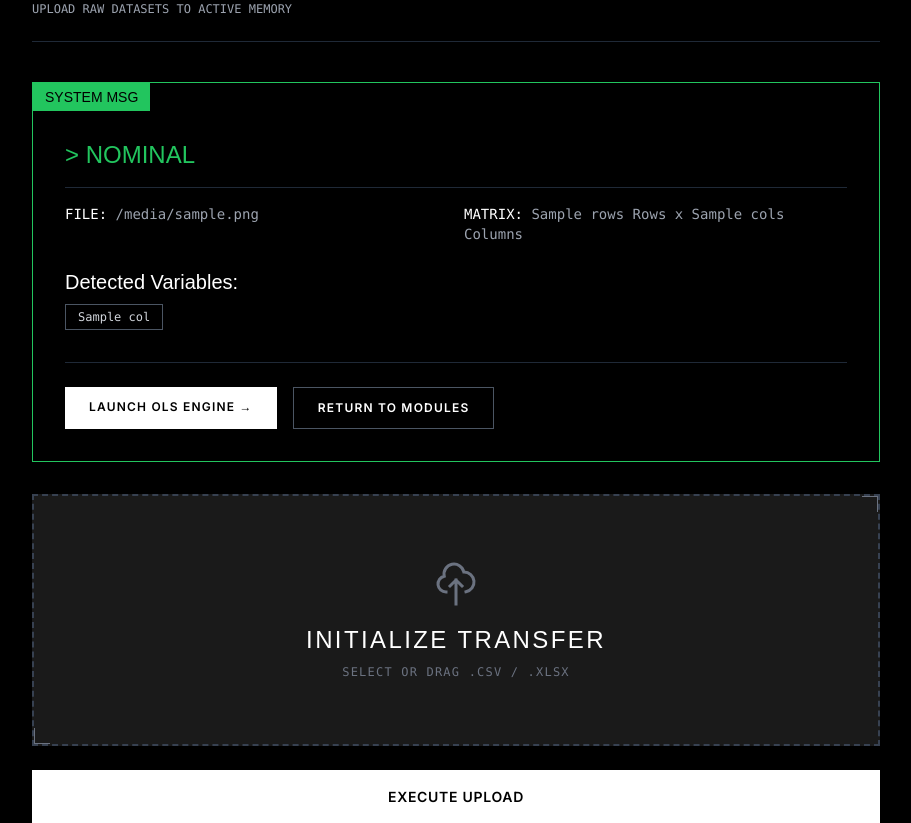
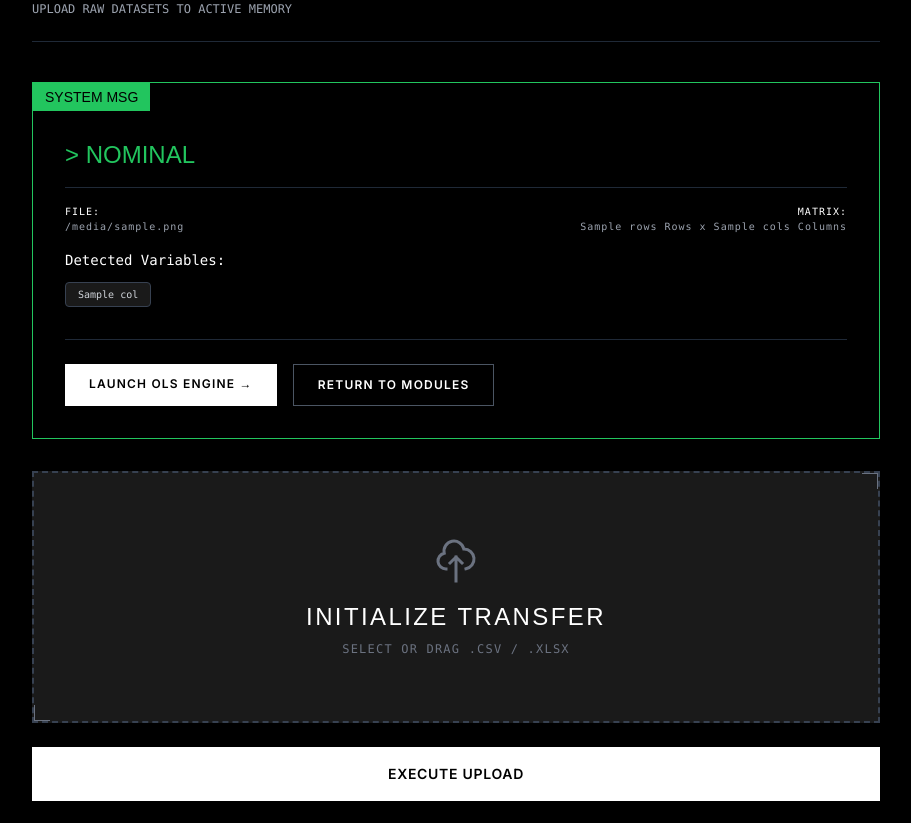
Before and after one commit to Bon-code2/Regressionary, a Flask app: template templates/upload.html in a window 1280 px wide. Shown: the part 155-978 px from the top of the page, without its empty margins (184-1095 px from the left). After the commit the page ends 956 px from the top, so only its background shows below. Run offline with Flask 3, Linux system fonts and the light colour scheme; the template is opened without the code that fills it: most values are stand-ins (such as "Sample title", 1, 10 or a date in 2020); some libraries are stand-ins or nearby versions; some web fonts are replaced.

Commit message:
Add files via upload

```diff
--- a/templates/upload.html
+++ b/templates/upload.html
@@ -51,16 +51,29 @@
         <div class="absolute top-0 left-0 bg-green-500 text-black font-dot px-3 py-1 text-sm">SYSTEM MSG</div>
         <h2 class="font-dot text-2xl text-green-500 mb-4 mt-6">> {{ status }}</h2>
 
-        <div class="grid grid-cols-2 gap-4 border-t border-gray-800 pt-4 font-mono text-sm text-gray-400 mb-6">
-            <div><span class="text-white">FILE:</span> {{ filename }}</div>
-            <div><span class="text-white">MATRIX:</span> {{ rows }} Rows x {{ cols }} Columns</div>
-        </div>
+        <div class="mt-4 border-t border-gray-800 pt-4 space-y-4">
 
-        <h3 class="font-dot text-xl mb-2">Detected Variables:</h3>
-        <div class="flex flex-wrap gap-2">
-            {% for col in columns %}
-                <span class="border border-gray-600 px-3 py-1 text-xs font-mono text-gray-300">{{ col }}</span>
-            {% endfor %}
+            <div class="flex flex-col sm:flex-row justify-between text-[10px] font-mono tracking-widest text-gray-400 gap-y-2">
+                <div class="flex flex-col">
+                    <span class="text-white">FILE:</span>
+                    <span class="break-all">{{ filename }}</span>
+                </div>
+                <div class="flex flex-col sm:text-right">
+                    <span class="text-white">MATRIX:</span>
+                    <span>{{ rows }} Rows x {{ cols }} Columns</span>
+                </div>
+            </div>
+
+            <div>
+                <p class="text-sm font-mono text-white mb-3">Detected Variables:</p>
+                <div class="flex flex-wrap gap-2">
+                    {% for col in columns %}
+                    <span class="px-3 py-1 bg-n-gray border border-gray-700 rounded text-[10px] font-mono text-gray-300">
+                        {{ col }}
+                    </span>
+                    {% endfor %}
+                </div>
+            </div>
         </div>
 
         <div class="mt-8 pt-6 border-t border-gray-800 flex flex-col sm:flex-row gap-4">
```
